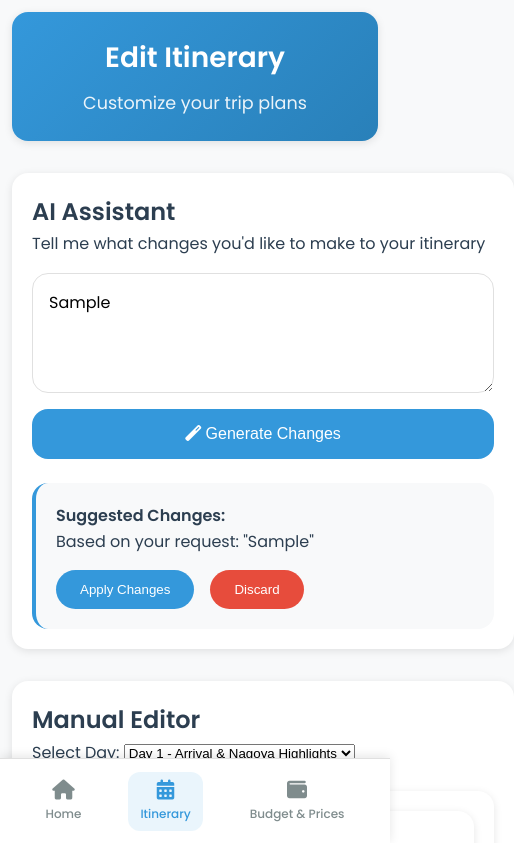
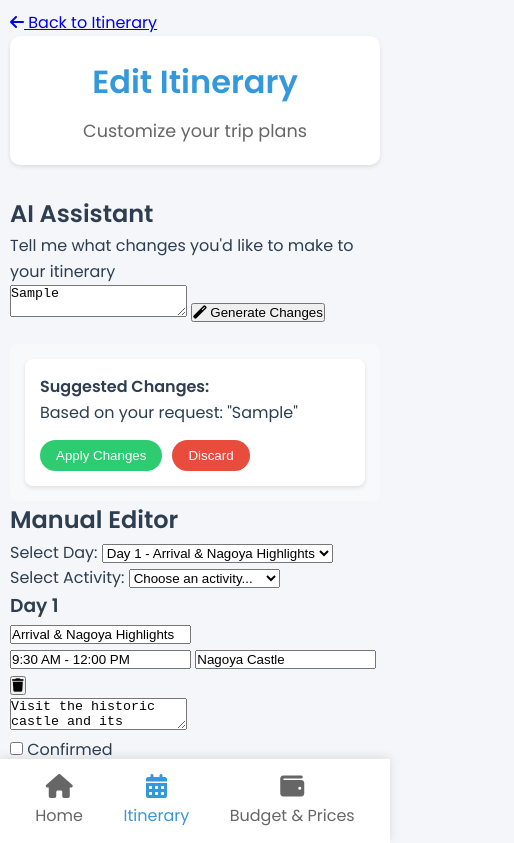
Before and after one commit to inducedcandle172/nagoya-trip-planner, a website: page itinerary-editor.html in a window 390 px wide. Both pictures are taken after typing "Sample" into the empty fields and a click on the button "Generate Changes". Shown: the top 843 px of the page, 514 px wide, since content can reach past the window. Drawn offline with Linux system fonts and the light colour scheme.

Commit message:
Restore previous layout design and fix navigation bar

```diff
--- a/styles.css
+++ b/styles.css
@@ -1,4 +1,4 @@
-/* Reset and Base Styles */
+/* Reset and base styles */
 * {
     margin: 0;
     padding: 0;
@@ -7,16 +7,11 @@
 
 :root {
     --primary-color: #3498db;
-    --primary-color-dark: #2980b9;
-    --secondary-color: #2980b9;
-    --background-color: #f8f9fa;
+    --secondary-color: #2ecc71;
+    --background-color: #f5f6fa;
     --text-color: #2c3e50;
-    --text-secondary: #7f8c8d;
-    --border-color: #e0e0e0;
     --card-background: #ffffff;
-    --border-radius: 16px;
-    --shadow: 0 2px 8px rgba(0, 0, 0, 0.1);
-    --shadow-hover: 0 4px 12px rgba(0, 0, 0, 0.15);
+    --shadow: 0 2px 4px rgba(0, 0, 0, 0.1);
 }
 
 body {
@@ -24,122 +19,129 @@ body {
     background-color: var(--background-color);
     color: var(--text-color);
     line-height: 1.6;
-    min-height: 100vh;
-    overflow-x: hidden;
 }
 
 .app-container {
     max-width: 1200px;
     margin: 0 auto;
-    padding: 1rem;
-    padding-bottom: 80px; /* Space for navigation bar */
+    padding: 20px;
     min-height: 100vh;
-    position: relative;
+    display: flex;
+    flex-direction: column;
 }
 
-/* Header Styles */
+/* Header styles */
 .app-header {
-    background: linear-gradient(135deg, var(--primary-color), var(--secondary-color));
-    color: white;
-    padding: 2rem 1.5rem;
-    border-radius: var(--border-radius);
-    margin-bottom: 2rem;
     text-align: center;
-    position: relative;
+    margin-bottom: 30px;
+    padding: 20px;
+    background: var(--card-background);
+    border-radius: 10px;
     box-shadow: var(--shadow);
 }
 
 .app-header h1 {
-    font-size: 2rem;
-    margin-bottom: 0.5rem;
-    font-weight: 600;
+    color: var(--primary-color);
+    margin-bottom: 10px;
 }
 
-.app-header .subtitle {
-    font-size: 1.1rem;
-    opacity: 0.9;
+.subtitle {
+    color: #666;
+    font-size: 1.1em;
 }
 
-/* Card Styles */
+/* Language switcher */
+.language-switcher {
+    position: absolute;
+    top: 20px;
+    right: 20px;
+}
+
+.lang-btn {
+    background: var(--primary-color);
+    color: white;
+    border: none;
+    padding: 8px 16px;
+    border-radius: 20px;
+    cursor: pointer;
+    display: flex;
+    align-items: center;
+    gap: 8px;
+    transition: transform 0.2s;
+}
+
+.lang-btn:hover {
+    transform: translateY(-2px);
+}
+
+/* Card styles */
 .card {
     background: var(--card-background);
-    border-radius: var(--border-radius);
-    padding: 1.5rem;
-    margin-bottom: 2rem;
+    border-radius: 10px;
+    padding: 20px;
+    margin-bottom: 20px;
     box-shadow: var(--shadow);
-    transition: transform 0.2s, box-shadow 0.2s;
-}
-
-.card:hover {
-    transform: translateY(-4px);
-    box-shadow: var(--shadow-hover);
 }
 
 .card h2 {
     color: var(--primary-color);
-    font-size: 1.5rem;
-    margin-bottom: 1.5rem;
+    margin-bottom: 20px;
     display: flex;
     align-items: center;
-    gap: 0.75rem;
+    gap: 10px;
 }
 
-/* Grid Layouts */
-.trip-info, .itinerary-grid {
+/* Trip info grid */
+.trip-info {
     display: grid;
-    grid-template-columns: repeat(auto-fit, minmax(280px, 1fr));
-    gap: 1.5rem;
-    margin-bottom: 2rem;
+    grid-template-columns: repeat(auto-fit, minmax(250px, 1fr));
+    gap: 20px;
+    margin-bottom: 30px;
 }
 
-/* Info Cards */
 .info-card {
     background: var(--card-background);
-    border-radius: var(--border-radius);
-    padding: 1.5rem;
+    padding: 20px;
+    border-radius: 10px;
     text-align: center;
     box-shadow: var(--shadow);
-    transition: transform 0.2s, box-shadow 0.2s;
+    transition: transform 0.2s;
     cursor: pointer;
-    text-decoration: none;
+}
+
+.info-card:hover {
+    transform: translateY(-5px);
+}
+
+.info-card i {
+    font-size: 2em;
+    color: var(--primary-color);
+    margin-bottom: 10px;
+}
+
+.info-card h3 {
+    margin-bottom: 10px;
     color: var(--text-color);
 }
 
-.info-card:hover {
-    transform: translateY(-4px);
-    box-shadow: var(--shadow-hover);
+/* Itinerary grid */
+.itinerary-grid {
+    display: grid;
+    grid-template-columns: repeat(auto-fit, minmax(200px, 1fr));
+    gap: 20px;
 }
 
-.info-card i {
-    font-size: 2rem;
-    color: var(--primary-color);
-    margin-bottom: 1rem;
-}
-
-.info-card h3 {
-    font-size: 1.2rem;
-    margin-bottom: 0.5rem;
-    color: var(--text-color);
-}
-
-.info-card p {
-    color: var(--text-secondary);
-    font-size: 1rem;
-}
-
-/* Navigation Bar */
+/* Navigation bar */
 .app-nav {
     position: fixed;
     bottom: 0;
     left: 0;
     right: 0;
     background: var(--card-background);
-    padding: 0.8rem 1rem;
     display: flex;
     justify-content: space-around;
-    align-items: center;
+    padding: 15px;
     box-shadow: 0 -2px 10px rgba(0, 0, 0, 0.1);
-    border-top: 1px solid var(--border-color);
     z-index: 1000;
 }
 
@@ -148,324 +150,154 @@ body {
     flex-direction: column;
     align-items: center;
     text-decoration: none;
-    color: var(--text-secondary);
-    padding: 0.5rem 1rem;
-    border-radius: 12px;
-    transition: all 0.2s;
+    color: #666;
+    transition: color 0.2s;
 }
 
 .nav-item i {
-    font-size: 1.4rem;
-    margin-bottom: 0.25rem;
-}
-
-.nav-item span {
-    font-size: 0.8rem;
-    font-weight: 500;
+    font-size: 1.5em;
+    margin-bottom: 5px;
 }
 
 .nav-item.active {
     color: var(--primary-color);
-    background: rgba(52, 152, 219, 0.1);
 }
 
-.nav-item:hover {
-    color: var(--primary-color);
-    background: rgba(52, 152, 219, 0.05);
-}
-
-/* Editor Section Styles */
-.editor-section {
-    display: grid;
-    gap: 2rem;
-    margin-bottom: 2rem;
-}
-
-.ai-assistant, .manual-editor {
+/* Activity items */
+.activity-item {
     background: var(--card-background);
-    border-radius: var(--border-radius);
-    padding: 1.5rem;
+    border-radius: 10px;
+    padding: 20px;
+    margin-bottom: 20px;
     box-shadow: var(--shadow);
 }
 
-.input-group {
-    display: flex;
-    flex-direction: column;
-    gap: 1rem;
-    margin-top: 1rem;
+.activity-time {
+    color: var(--primary-color);
+    font-weight: 500;
+    margin-bottom: 10px;
 }
 
-.input-group textarea {
-    width: 100%;
-    height: 120px;
-    padding: 1rem;
-    border: 1px solid var(--border-color);
-    border-radius: var(--border-radius);
-    font-size: 1rem;
-    resize: vertical;
-    font-family: inherit;
+.activity-title {
+    font-size: 1.2em;
+    margin-bottom: 15px;
 }
 
-.day-editor-card {
-    background: var(--card-background);
-    border-radius: var(--border-radius);
-    padding: 1.5rem;
-    margin-bottom: 1.5rem;
-    box-shadow: var(--shadow);
+.activity-location {
+    color: #666;
+    margin-bottom: 10px;
 }
 
-.activity-editor {
-    background: var(--background-color);
-    border-radius: var(--border-radius);
-    padding: 1.25rem;
-    margin-bottom: 1rem;
+.activity-notes {
+    margin-bottom: 15px;
 }
 
-.activity-header {
-    display: grid;
-    grid-template-columns: 1fr 2fr auto;
-    gap: 1rem;
-    margin-bottom: 1rem;
+.map-container {
+    margin: 15px 0;
+    border-radius: 8px;
+    overflow: hidden;
 }
 
-.activity-header input {
-    padding: 0.75rem;
-    border: 1px solid var(--border-color);
-    border-radius: var(--border-radius);
-    font-size: 1rem;
-    font-family: inherit;
+.activity-links {
+    display: flex;
+    gap: 10px;
+    margin-top: 15px;
 }
 
-.activity-editor textarea {
-    width: 100%;
-    height: 100px;
-    padding: 0.75rem;
-    border: 1px solid var(--border-color);
-    border-radius: var(--border-radius);
-    font-size: 1rem;
-    margin-bottom: 1rem;
-    resize: vertical;
-    font-family: inherit;
+.btn {
+    background: var(--primary-color);
+    color: white;
+    padding: 8px 16px;
+    border-radius: 20px;
+    text-decoration: none;
+    display: inline-flex;
+    align-items: center;
+    gap: 8px;
+    transition: transform 0.2s;
 }
 
-/* Form Elements */
-.form-group {
-    margin-bottom: 1.5rem;
+.btn:hover {
+    transform: translateY(-2px);
 }
 
-.form-group label {
-    display: block;
-    margin-bottom: 0.5rem;
-    color: var(--text-color);
-    font-weight: 500;
+/* QR code section */
+.qr-section {
+    text-align: center;
+    padding: 20px;
 }
 
-.form-group input,
-.form-group select {
-    width: 100%;
-    padding: 0.75rem;
-    border: 1px solid var(--border-color);
-    border-radius: var(--border-radius);
-    font-size: 1rem;
-    font-family: inherit;
+#qrcode {
+    margin: 20px auto;
+    display: inline-block;
 }
 
-.submit-btn {
-    background: var(--primary-color);
-    color: white;
-    border: none;
-    padding: 1rem 2rem;
-    border-radius: var(--border-radius);
-    font-size: 1rem;
-    font-weight: 500;
-    cursor: pointer;
-    transition: background-color 0.2s;
-    width: 100%;
+.qr-instructions {
+    color: #666;
+    margin-top: 10px;
 }
 
-.submit-btn:hover {
-    background: var(--primary-color-dark);
-}
-
-/* Table Styles */
-.table-container {
-    overflow-x: auto;
-    margin-top: 1rem;
-    border-radius: var(--border-radius);
-    box-shadow: var(--shadow);
-}
-
-table {
-    width: 100%;
-    border-collapse: collapse;
-    background: var(--card-background);
-}
-
-th, td {
-    padding: 1rem;
-    text-align: left;
-    border-bottom: 1px solid var(--border-color);
-}
-
-th {
-    background: var(--background-color);
-    font-weight: 500;
-    color: var(--text-color);
-}
-
-tr:hover {
-    background: var(--background-color);
-}
-
-/* Mobile Responsiveness */
+/* Mobile responsiveness */
 @media (max-width: 768px) {
     .app-container {
-        padding: 0.75rem;
-        padding-bottom: 70px;
+        padding: 10px;
     }
 
-    .app-header {
-        padding: 1.5rem 1rem;
-    }
-
-    .app-header h1 {
-        font-size: 1.75rem;
-    }
-
-    .card, .info-card, .ai-assistant, .manual-editor, .day-editor-card {
-        padding: 1.25rem;
-    }
-
-    .activity-header {
+    .trip-info {
         grid-template-columns: 1fr;
     }
 
-    .nav-item {
-        padding: 0.5rem 0.75rem;
+    .itinerary-grid {
+        grid-template-columns: 1fr;
     }
 
-    .nav-item i {
-        font-size: 1.25rem;
+    .activity-links {
+        flex-direction: column;
     }
 
-    .nav-item span {
-        font-size: 0.75rem;
+    .btn {
+        width: 100%;
+        justify-content: center;
     }
 }
 
-/* QR Code Section */
-.qr-section {
-    display: flex;
-    flex-direction: column;
-    align-items: center;
-    gap: 1rem;
-    padding: 1rem;
+/* Loading state */
+.loading {
+    text-align: center;
+    padding: 20px;
+    color: #666;
 }
 
-.qr-instructions {
-    color: var(--text-secondary);
-    font-size: 0.9rem;
-}
-
-/* Back Button */
-.back-button {
-    position: absolute;
-    top: 1.5rem;
-    left: 1.5rem;
-    background: rgba(255, 255, 255, 0.2);
-    color: white;
-    border: none;
-    padding: 0.75rem 1.5rem;
-    border-radius: 25px;
-    cursor: pointer;
-    display: flex;
-    align-items: center;
-    gap: 0.5rem;
-    text-decoration: none;
-    font-size: 0.9rem;
-    transition: background-color 0.2s;
-}
-
-.back-button:hover {
-    background: rgba(255, 255, 255, 0.3);
-}
-
-/* Active Trip Header */
-.app-header.active-trip {
-    background: linear-gradient(135deg, #2ecc71, #27ae60);
-}
-
-/* Delete Button */
-.delete-btn {
-    background: none;
-    border: none;
-    color: #e74c3c;
-    cursor: pointer;
-    padding: 0.5rem;
-    transition: color 0.2s;
-}
-
-.delete-btn:hover {
-    color: #c0392b;
-}
-
-/* Add Activity Button */
-.add-activity-btn {
-    background: var(--primary-color);
-    color: white;
-    border: none;
-    padding: 0.75rem 1.5rem;
-    border-radius: 25px;
-    cursor: pointer;
-    display: flex;
-    align-items: center;
-    gap: 0.5rem;
-    font-weight: 500;
-    transition: all 0.2s;
-    margin-top: 1rem;
-}
-
-.add-activity-btn:hover {
-    background: var(--primary-color-dark);
-    transform: translateY(-2px);
-}
-
-/* Loading State */
-.loading {
-    text-align: center;
-    color: var(--text-secondary);
-    padding: 1rem;
-}
-
-/* AI Response */
+/* AI response styles */
 .ai-response {
-    margin-top: 1.5rem;
+    margin-top: 20px;
+    padding: 15px;
+    background: #f8f9fa;
+    border-radius: 8px;
 }
 
 .ai-suggestion {
-    background: var(--background-color);
-    padding: 1.25rem;
-    border-radius: var(--border-radius);
-    border-left: 4px solid var(--primary-color);
+    background: white;
+    padding: 15px;
+    border-radius: 8px;
+    box-shadow: var(--shadow);
 }
 
 .suggestion-actions {
     display: flex;
-    gap: 1rem;
-    margin-top: 1rem;
+    gap: 10px;
+    margin-top: 15px;
 }
 
 .apply-btn, .discard-btn {
-    padding: 0.75rem 1.5rem;
+    padding: 8px 16px;
+    border-radius: 20px;
     border: none;
-    border-radius: 25px;
     cursor: pointer;
-    font-weight: 500;
-    transition: all 0.2s;
+    transition: transform 0.2s;
 }
 
 .apply-btn {
-    background: var(--primary-color);
+    background: var(--secondary-color);
     color: white;
 }
 
```
Also changed, not shown: day1.html (+2 -6 lines), day2.html (+2 -6 lines), day3.html (+2 -6 lines), day6.html (+2 -6 lines), day7.html (+15 -0 lines), index.html (+0 -4 lines).
